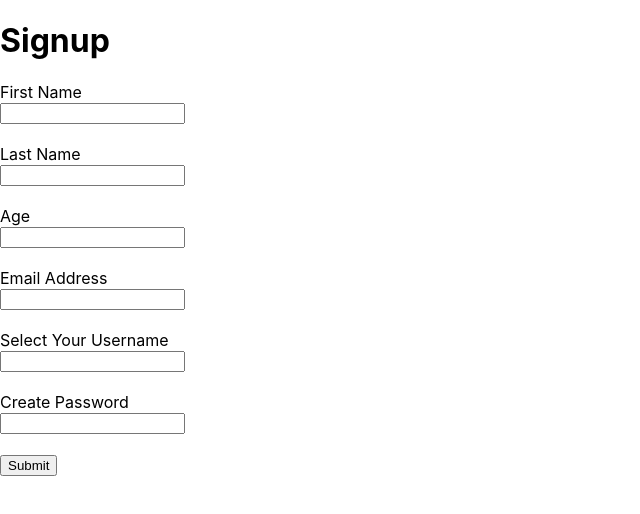
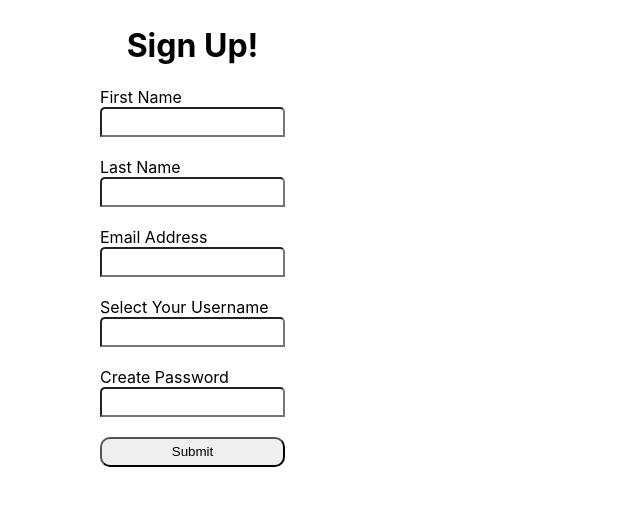
Before and after one commit to buildweek-sleeptracker3/frontend, a React (Create React App) app in the folder sleep-tracker/: page /signup in a window 1280 px wide. Shown: the top 514 px of the page, without its empty margins (0-640 px from the left). Built offline with nearby package versions, Linux system fonts and the light colour scheme.

Commit message:
Updated Login and Signup, and added some styling

```diff
--- a/sleep-tracker/package.json
+++ b/sleep-tracker/package.json
@@ -6,10 +6,12 @@
     "@testing-library/jest-dom": "^4.2.4",
     "@testing-library/react": "^9.5.0",
     "@testing-library/user-event": "^7.2.1",
+    "axios": "^0.19.2",
     "react": "^16.13.1",
     "react-dom": "^16.13.1",
     "react-router-dom": "^5.1.2",
-    "react-scripts": "3.4.1"
+    "react-scripts": "3.4.1",
+    "styled-components": "^5.1.0"
   },
   "scripts": {
     "start": "react-scripts start",
--- a/sleep-tracker/src/components/Login.js
+++ b/sleep-tracker/src/components/Login.js
@@ -1,14 +1,40 @@
 import React from 'react'
 import {Link} from 'react-router-dom'
+import styled from 'styled-components'
+
+const LoginStyle =styled.div`
+    display: flex;
+    flex-direction: column;
+    align-items: center;
+    justify-content: center;
+    width: 375px;
+    padding: 5px;
+
+    form {
+
+            input{
+                width: 100%;
+                height: 30px;
+                border-radius: 5px 5px 0 0;
+                box-sizing: border-box;
+
+            }
+
+            button{
+                width: 100%;
+                height: 30px;
+                border-radius: 10px;
+            }
+    }
+`
 
 const Login = _ => (
 
-<div>
+<LoginStyle>
     <h1>Login</h1>
 
     <form>
-        <label>Username
-            <br />
+        <label>Username <br />
             <input
                 name='username'
                 type='text'
@@ -17,8 +43,7 @@ const Login = _ => (
 
         <br /><br />
 
-        <label>Password
-            <br />
+        <label>Password   <br />
             <input
                 name='password'
                 type='password'
@@ -28,13 +53,13 @@ const Login = _ => (
         <br /><br />
         <button>Log In</button>
 
-        <br />
+        <br />< br/>
 
         <Link to='/signup'>
             <button>Sign Up</button>
         </Link>
     </form>
-</div>
+</LoginStyle>
 )
 
 export default Login
--- a/sleep-tracker/src/components/Signup.js
+++ b/sleep-tracker/src/components/Signup.js
@@ -1,39 +1,104 @@
-import React from 'react'
+import React, { useState } from 'react';
+import styled from 'styled-components';
+import axios from 'axios'
 
-const Signup = _ => (
-<div>
-    <h1>Signup</h1>
 
-    <form>
-        <label>First Name
-            <br />
+const SignupStyle = styled.div`
+    display: flex;
+    flex-direction: column;
+    align-items: center;
+    justify-content: center;
+    width: 375px;
+    padding: 5px;
+
+    form {
+
+            input{
+                width: 100%;
+                height: 30px;
+                border-radius: 5px 5px 0 0;
+                box-sizing: border-box;
+
+            }
+
+            button{
+                width: 100%;
+                height: 30px;
+                border-radius: 10px;
+            }
+    }
+`
+
+const blankForm = {
+    firstName: '',
+    lastName: '',
+    email: '',
+    username: '',
+    password: '',
+}
+
+
+const postUser = user => {
+    axios.post('', user)
+    .then(res =>{
+      console.log(res)
+    })
+    .catch(err =>{
+      console.log(err)
+    })
+}
+
+
+const Signup = _ => {
+
+    const [formValues, setFormValues] = useState(blankForm)
+
+
+    const onSubmit = evt => {
+        evt.preventDefault()
+
+        const newUser = {
+            firstName: formValues.firstName,
+            lastName: formValues.lastName,
+            email: formValues.email,
+            username: formValues.username,
+            password: formValues.password,
+        }
+
+        postUser(newUser)
+        setFormValues(blankForm)
+    }
+
+    return(
+        <SignupStyle>
+            <h1>Sign Up!</h1>
+
+            <form onSubmit={onSubmit} >
+                <label>First Name <br />
                     <input
-                name='first-name'
+                        name='firstName'
                         type='text'
                     ></input>
                 </label>
 
                 <br /><br />
 
-        <label>Last Name
-            <br />
+                <label>Last Name <br />
                     <input
-                name='last-name'
+                        name='lastName'
                         type='text'
                     ></input>
                 </label>
 
                 <br /><br />
 
-        <label>Age
-            <br />
+                {/* <label>Age <br />
                     <input></input>
                 </label>
 
-        <br /><br />
+                <br /><br /> */}
 
-        <label>Email Address
-            <br />
+                <label>Email Address <br />
                     <input
                         name='email'
                         type='email'
@@ -42,8 +107,7 @@ const Signup = _ => (
 
                 <br /><br />
 
-        <label>Select Your Username
-            <br />
+                <label>Select Your Username <br />
                     <input
                         name='username'
                         type='text'
@@ -52,8 +116,7 @@ const Signup = _ => (
 
                 <br /><br />
 
-        <label>Create Password
-            <br />
+                <label>Create Password <br />
                     <input
                         name='password'
                         type='password'
@@ -65,6 +128,8 @@ const Signup = _ => (
                 <button>Submit</button>
             </form>
 
-</div>
+        </SignupStyle>
     )
+}
+
 export default Signup
```
Also changed, not shown: 1 other file (tests, documents, lock files or other folders). Lines whose indentation alone changed are shown as unchanged.
